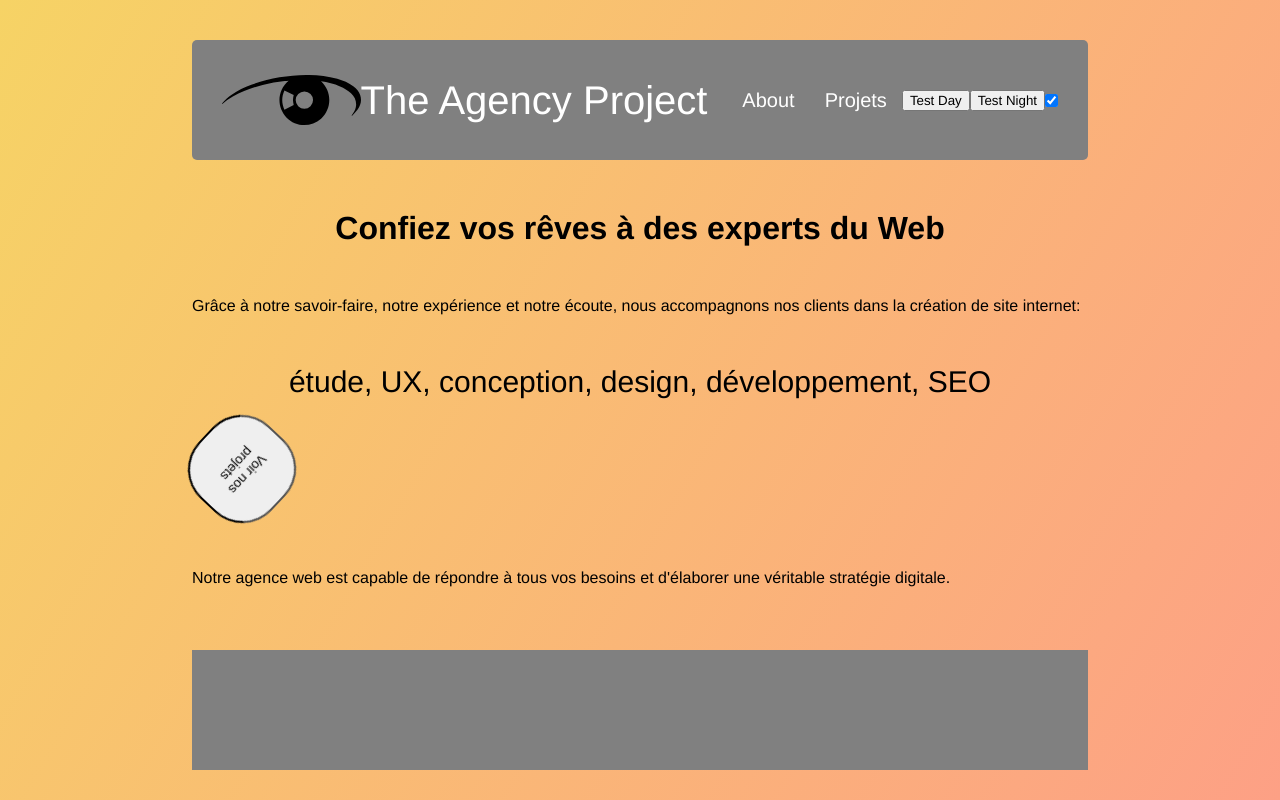
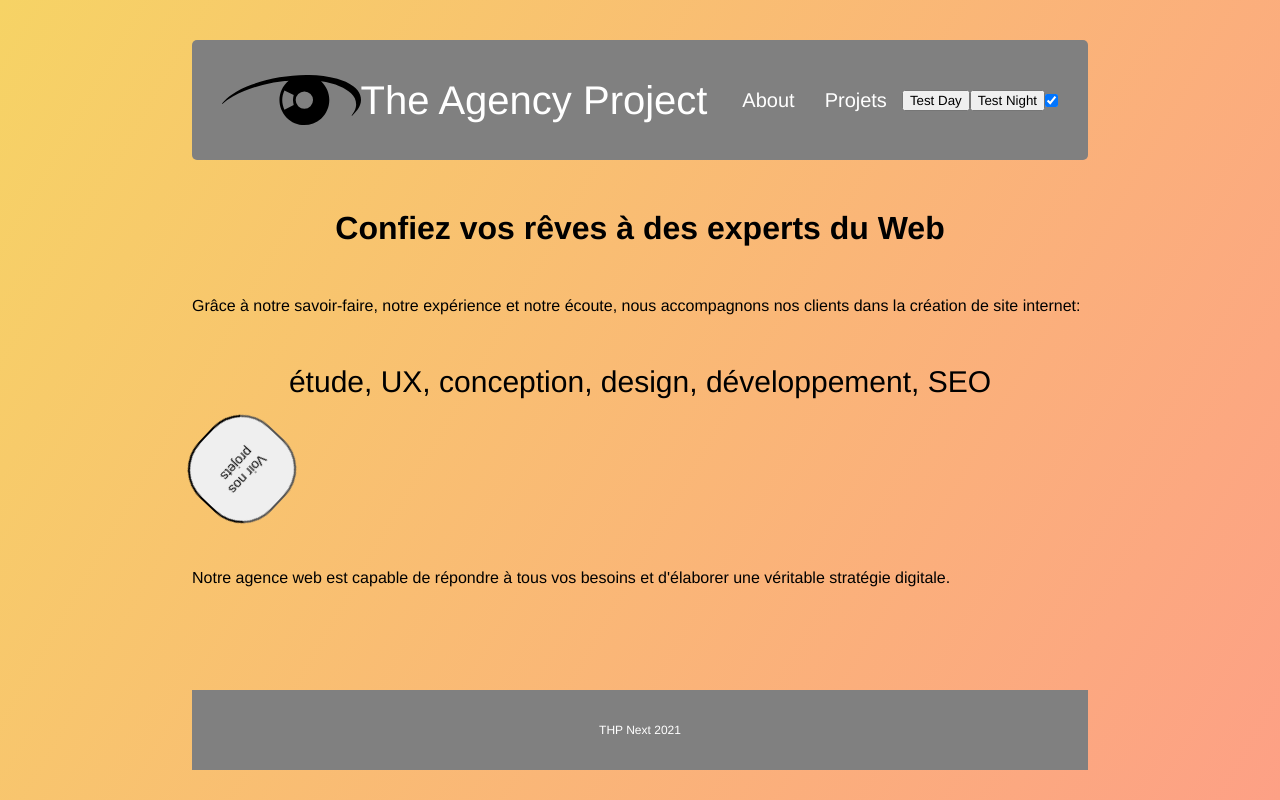
Before and after one commit to mathieu-superpose/the_agency_project, a React (Create React App) app: page / in a window 1280 px wide. Built offline with nearby package versions, Linux system fonts and the light colour scheme.

Commit message:
improve footer layout

```diff
--- a/src/components/Footer/Footer.jsx
+++ b/src/components/Footer/Footer.jsx
@@ -11,7 +11,7 @@ const currentState = useContext(ModeContext);
 
   return (
     <nav className="Footer">
-
+      <p className="Footer__text">THP Next 2021</p>
     </nav>
   );
 };
--- a/src/components/Footer/Footer.scss
+++ b/src/components/Footer/Footer.scss
@@ -2,7 +2,14 @@
 
 
 .Footer {
-	height: 15vh;
+	height: 10vh;
 	background-color: grey;
-	bottom: 0;
+	display: flex;
+	justify-content: center;
+	align-items: center;
+
+	&__text {
+	  color: white;
+	  font-size: 12px;
+	}
 }
--- a/src/pages/About/About.scss
+++ b/src/pages/About/About.scss
@@ -1,7 +1,7 @@
 @import '../../App.scss';
 
 .About {
-	min-height: 55vh;
+	min-height: 60vh;
 
 	&__title {
 	  margin-top: 50px;
--- a/src/pages/Home/Home.scss
+++ b/src/pages/Home/Home.scss
@@ -5,7 +5,7 @@
 	display: flex;
 	flex-direction: column;
 	flex-wrap: wrap;
-  min-height: 55vh;
+  min-height: 60vh;
 
 	&__title {
 	  text-align: center;
--- a/src/pages/Works/Works.scss
+++ b/src/pages/Works/Works.scss
@@ -1,7 +1,7 @@
 @import '../../App.scss';
 
 .Works {
-	min-height: 55vh;
+	min-height: 60vh;
 
 	&__title {
 	  margin-top: 5vh;
```
